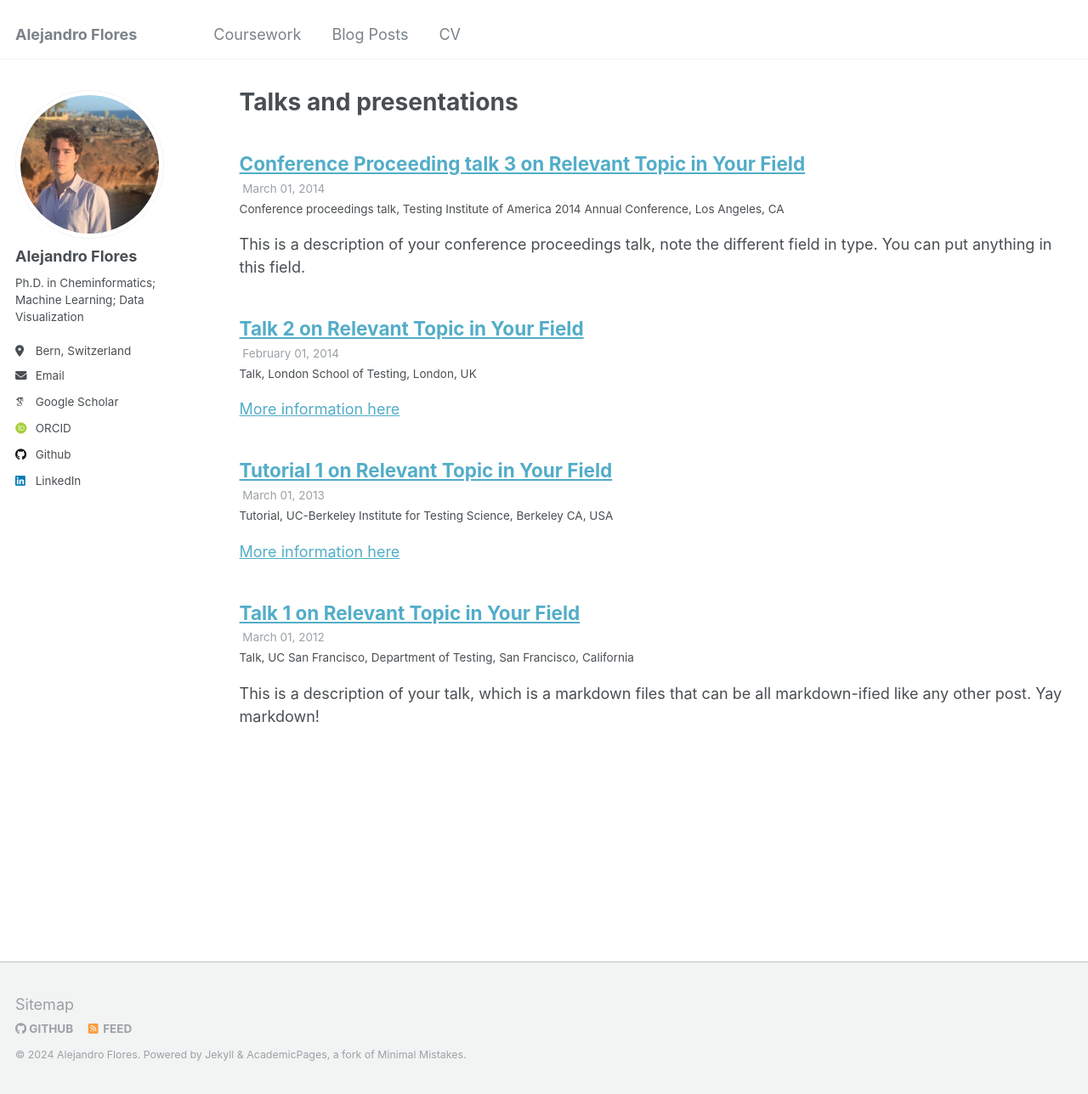
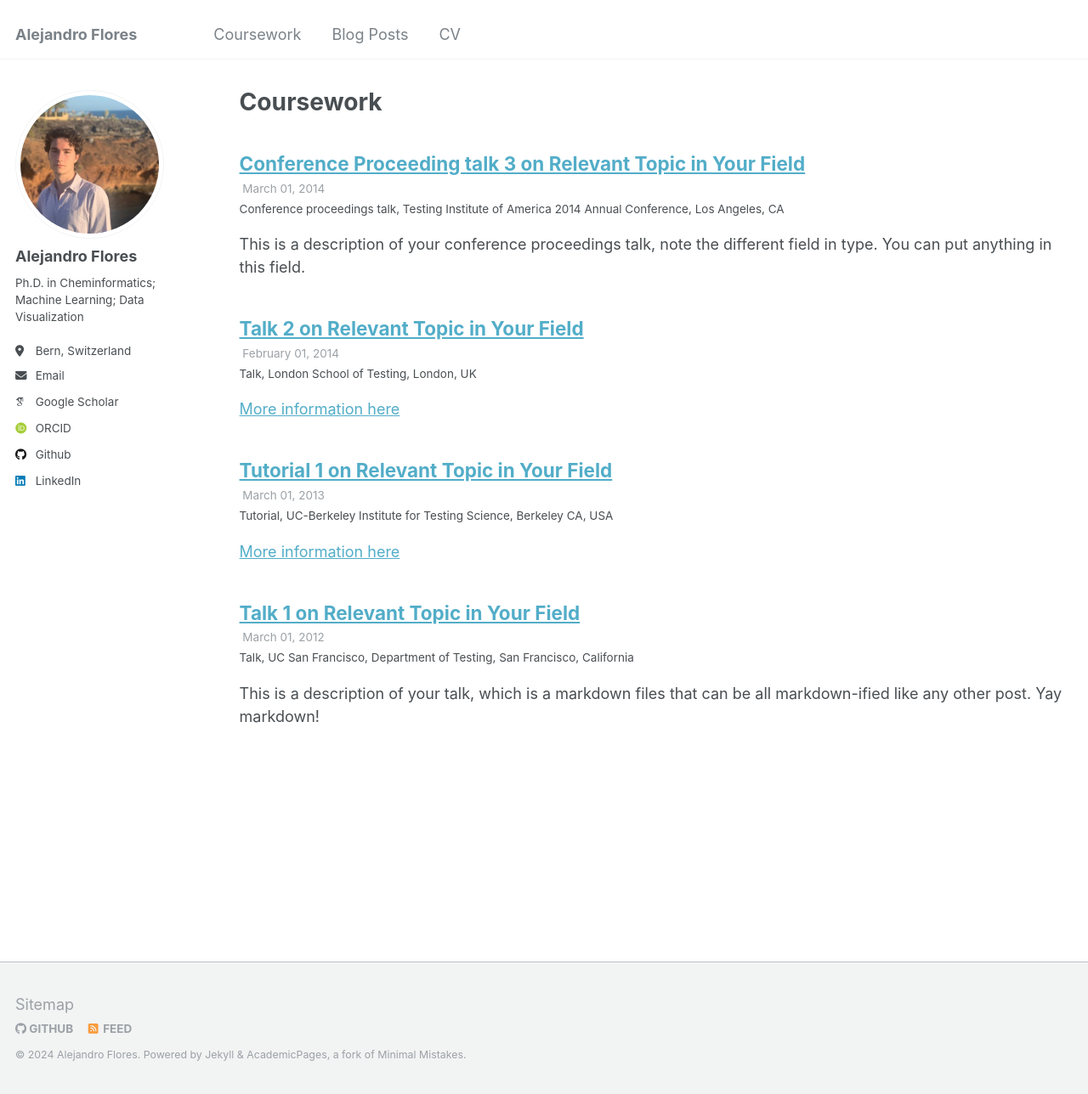
Before and after one commit to afloresep/afloresep.github.io, a Jekyll site: the page built from _pages/talks.html, in a window 1280 px wide and 1288 px high. Shown: the whole window at 85% size. Built offline with Jekyll 4.4.1, drawn with Linux system fonts in a browser that asks for light colours; some web fonts are replaced.

Commit message:
renaming

```diff
--- a/_pages/talks.html
+++ b/_pages/talks.html
@@ -1,7 +1,7 @@
 ---
 layout: archive
-title: "Talks and presentations"
-permalink: /talks/
+title: "Coursework"
+permalink: /Coursework/
 author_profile: true
 ---
 
```
